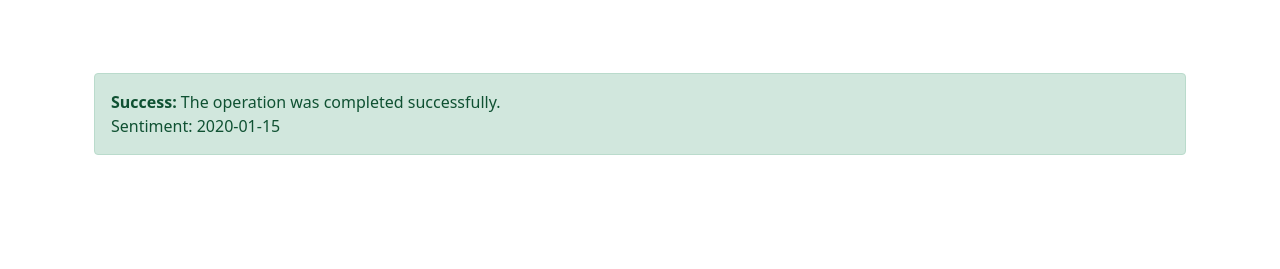
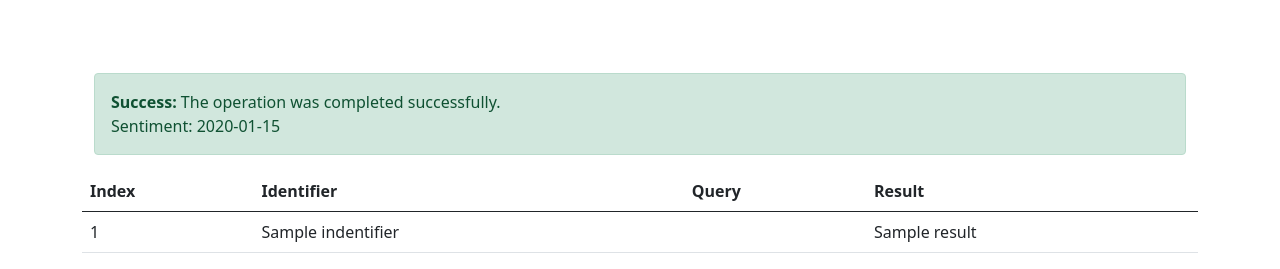
Before and after one commit to Nickafic/SentimentAnalysis, a Flask app: template SentimentAnalysis/templates/main.html in a window 1280 px wide. Shown: the part 737-1006 px from the top of the page. Before the commit the page ends 892 px from the top, so only its background shows below. Run offline with Flask 3, Linux system fonts and the light colour scheme; the template is opened without the code that fills it: most values are stand-ins (such as "Sample title", 1, 10 or a date in 2020); some libraries are stand-ins or nearby versions.

Commit message:
query is displaed on a table

```diff
--- a/SentimentAnalysis/templates/main.html
+++ b/SentimentAnalysis/templates/main.html
@@ -78,6 +78,34 @@
         </div>
     {% endif %}
 
+    {% if sentimentTable %}
+        <table class="table">
+            <thead class="thead-dark">
+                <tr>
+                    <th>Index</th>
+                    <th>Identifier</th>
+                    <th>Query</th>
+                    <th>Result</th>
+                </tr>
+            </thead>
+            <tbody>
+                <!-- A check to limit table size can be added. Will require we add a way to expand table if user wants to see rest of data. currently expands including all data regardless of size -->
+                {% for row in sentimentTable %}
+
+                    <tr scope="row">
+                        <td> {{ row['index'] }} </td>
+                        <td> {{ row['indentifier'] }} </td>
+                        <td> {{ row['query'] }} </td>
+                        <td> {{ row['result'] }} </td>
+                    </tr>
+
+                {% endfor %}
+            </tbody>
+        </table>
+
+    {% endif %}
+
+
     {% if ERRORMESSAGE %}
         <br>
         <div class="container mt-5">
```
Also changed, not shown: SentimentAnalysis/views.py (+41 -3 lines).
